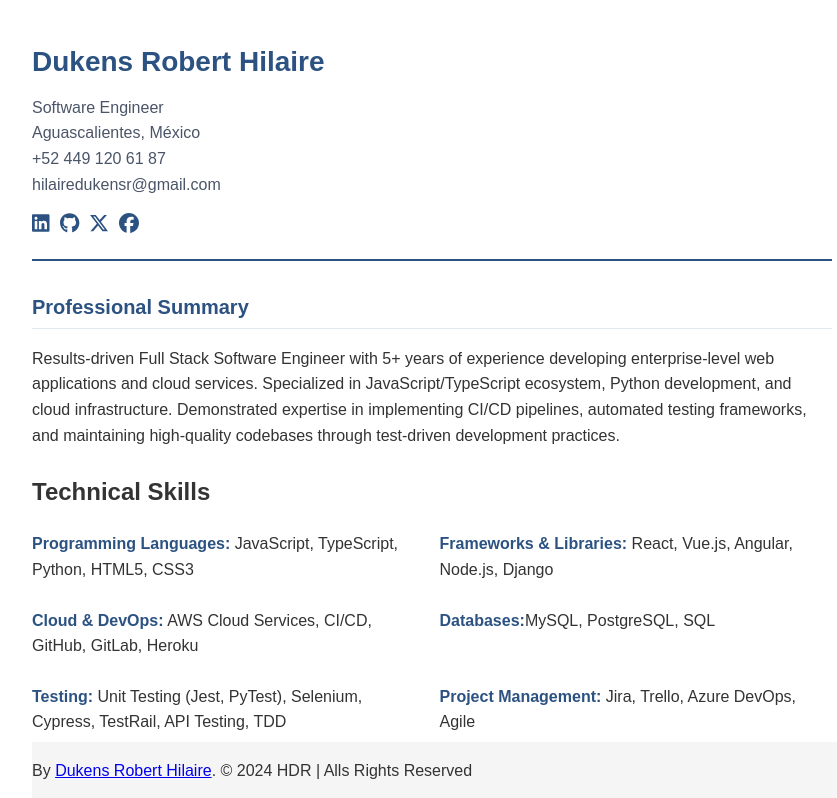
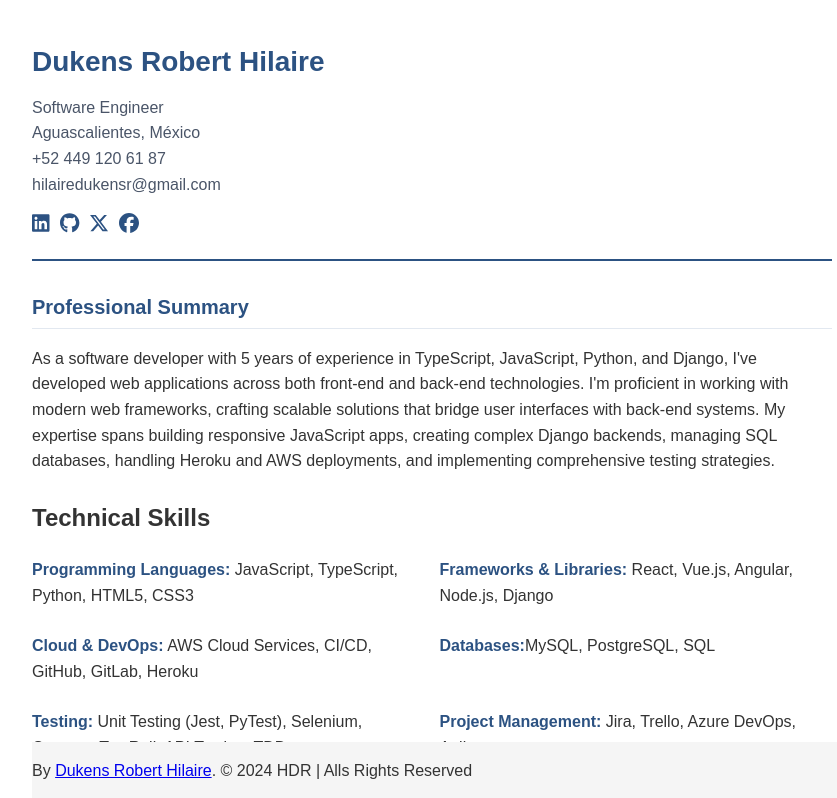
Before and after one commit to Duck1993/Curiculum_Dukens, a Vue app: page / in a window 1280 px wide. Shown: the top 798 px of the page, without its empty margins (208-1045 px from the left). Built offline with nearby package versions, Linux system fonts and the light colour scheme.

Commit message:
Correction

```diff
--- a/src/components/ProfessionalSummary.vue
+++ b/src/components/ProfessionalSummary.vue
@@ -2,11 +2,14 @@
   <div class="section">
     <h2>Professional Summary</h2>
     <p>
-      Results-driven Full Stack Software Engineer with 5+ years of experience developing
-      enterprise-level web applications and cloud services. Specialized in JavaScript/TypeScript
-      ecosystem, Python development, and cloud infrastructure. Demonstrated expertise in
-      implementing CI/CD pipelines, automated testing frameworks, and maintaining high-quality
-      codebases through test-driven development practices.
+      As a software developer with 5 years of experience in TypeScript,
+      JavaScript, Python, and Django, I've developed web applications across
+      both front-end and back-end technologies. I'm proficient in working with
+      modern web frameworks, crafting scalable solutions that bridge user
+      interfaces with back-end systems. My expertise spans building responsive
+      JavaScript apps, creating complex Django backends, managing SQL databases,
+      handling Heroku and AWS deployments, and implementing comprehensive
+      testing strategies.
     </p>
   </div>
 </template>
```
